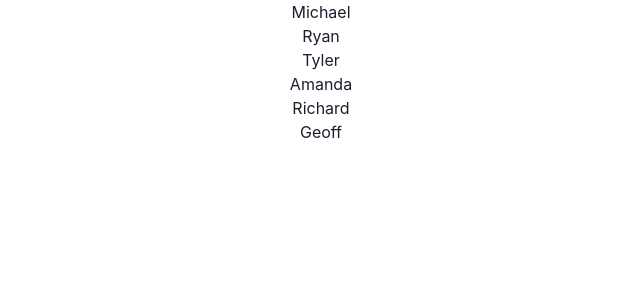
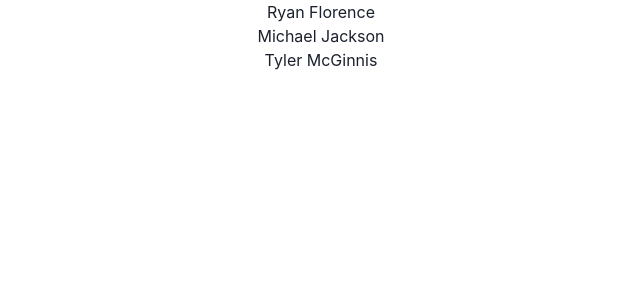
Before and after one commit to masrurimz/udacity-recent-contact, a React (Create React App) app: page / in a window 1280 px wide. Shown: the top 300 px of the page, without its empty margins (319-959 px from the left). Built offline with nearby package versions, Linux system fonts and the light colour scheme.

Commit message:
Add default contacts and ListContacts component

```diff
--- a/src/App.tsx
+++ b/src/App.tsx
@@ -1,32 +1,38 @@
 import "./App.css";
+import { ListContacts } from "./ListContacts";
 
-interface Person {
+export interface Contact {
+	id: string;
 	name: string;
+	email: string;
+	avatarURL: string;
 }
 
-interface ContactListProps {
-	contacts: Person[];
-}
-
-export function ContactList({ contacts }: ContactListProps) {
-	return (
-		<ol>
-			{contacts.map((person) => (
-				<li>{person.name}</li>
-			))}
-		</ol>
-	);
-}
+const contacts: Contact[] = [
+	{
+		id: "ryan",
+		name: "Ryan Florence",
+		email: "ryan@reacttraining.com",
+		avatarURL: "http://localhost:5001/ryan.jpg",
+	},
+	{
+		id: "michael",
+		name: "Michael Jackson",
+		email: "michael@reacttraining.com",
+		avatarURL: "http://localhost:5001/michael.jpg",
+	},
+	{
+		id: "tyler",
+		name: "Tyler McGinnis",
+		email: "tyler@reacttraining.com",
+		avatarURL: "http://localhost:5001/tyler.jpg",
+	},
+];
 
 function App() {
 	return (
 		<div className="App">
-			<ContactList
-				contacts={[{ name: "Michael" }, { name: "Ryan" }, { name: "Tyler" }]}
-			/>
-			<ContactList
-				contacts={[{ name: "Amanda" }, { name: "Richard" }, { name: "Geoff" }]}
-			/>
+			<ListContacts contacts={contacts} />
 		</div>
 	);
 }
--- /dev/null
+++ b/src/ListContacts.tsx
@@ -0,0 +1,15 @@
+import { Contact } from "./App";
+
+interface ContactListProps {
+	contacts: Contact[];
+}
+
+export function ListContacts({ contacts }: ContactListProps) {
+	return (
+		<ol>
+			{contacts.map((person) => (
+				<li key={person.id}>{person.name}</li>
+			))}
+		</ol>
+	);
+}
```
